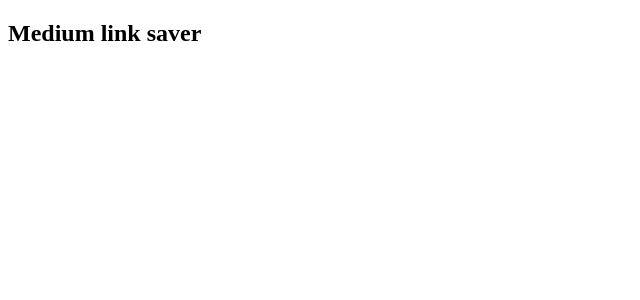
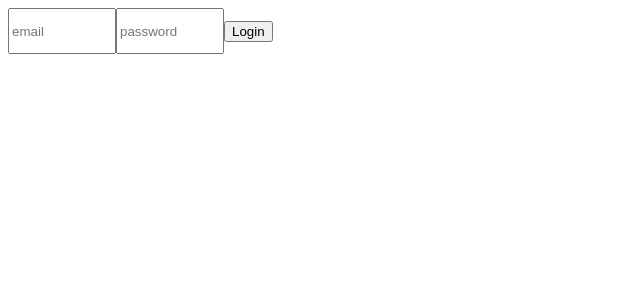
Before and after one commit to imdhanush/Url-Saver, an Angular app: page / in a window 1280 px wide. Shown: the top 300 px of the page, without its empty margins (0-640 px from the left). Built offline with nearby package versions, Linux system fonts and the light colour scheme.

Commit message:
Added login page

```diff
--- a/src/app/app-routing.module.ts
+++ b/src/app/app-routing.module.ts
@@ -1,8 +1,9 @@
 import { NgModule } from '@angular/core';
 import { Routes, RouterModule } from '@angular/router';
+import { LoginpageComponent } from './loginpage/loginpage.component';
 
 
-const routes: Routes = [];
+const routes: Routes = [{path: '',component: LoginpageComponent}];
 
 @NgModule({
   imports: [RouterModule.forRoot(routes)],
--- a/src/app/app.component.html
+++ b/src/app/app.component.html
@@ -1 +1 @@
-<h2>Medium link saver</h2>
+<router-outlet></router-outlet>
--- a/src/app/app.module.ts
+++ b/src/app/app.module.ts
@@ -3,10 +3,12 @@
 
 import { AppRoutingModule } from './app-routing.module';
 import { AppComponent } from './app.component';
+import { LoginpageComponent } from './loginpage/loginpage.component';
 
 @NgModule({
   declarations: [
-    AppComponent
+    AppComponent,
+    LoginpageComponent
   ],
   imports: [
     BrowserModule,
--- /dev/null
+++ b/src/app/loginpage/loginpage.component.html
@@ -0,0 +1,6 @@
+
+<div class="formwrapper">
+    <input class="emailfield" type="text" placeholder="email"/>
+    <input class="passwordfield" type="password" placeholder="password"/>
+    <button type="button">Login</button>
+</div>
--- /dev/null
+++ b/src/app/loginpage/loginpage.component.scss
@@ -0,0 +1,9 @@
+.emailfield{
+        width: 100px;
+        height: 40px;
+}
+
+.passwordfield{
+        width: 100px;
+        height: 40px;
+}
--- /dev/null
+++ b/src/app/loginpage/loginpage.component.ts
@@ -0,0 +1,16 @@
+import { Component, OnInit } from '@angular/core';
+
+@Component({
+  selector: 'app-loginpage',
+  templateUrl: './loginpage.component.html',
+  styleUrls: ['./loginpage.component.scss']
+})
+export class LoginpageComponent implements OnInit {
+
+  constructor() { }
+
+  ngOnInit() {
+
+  }
+
+}
```
Also changed, not shown: 1 other file (tests, documents, lock files or other folders).
